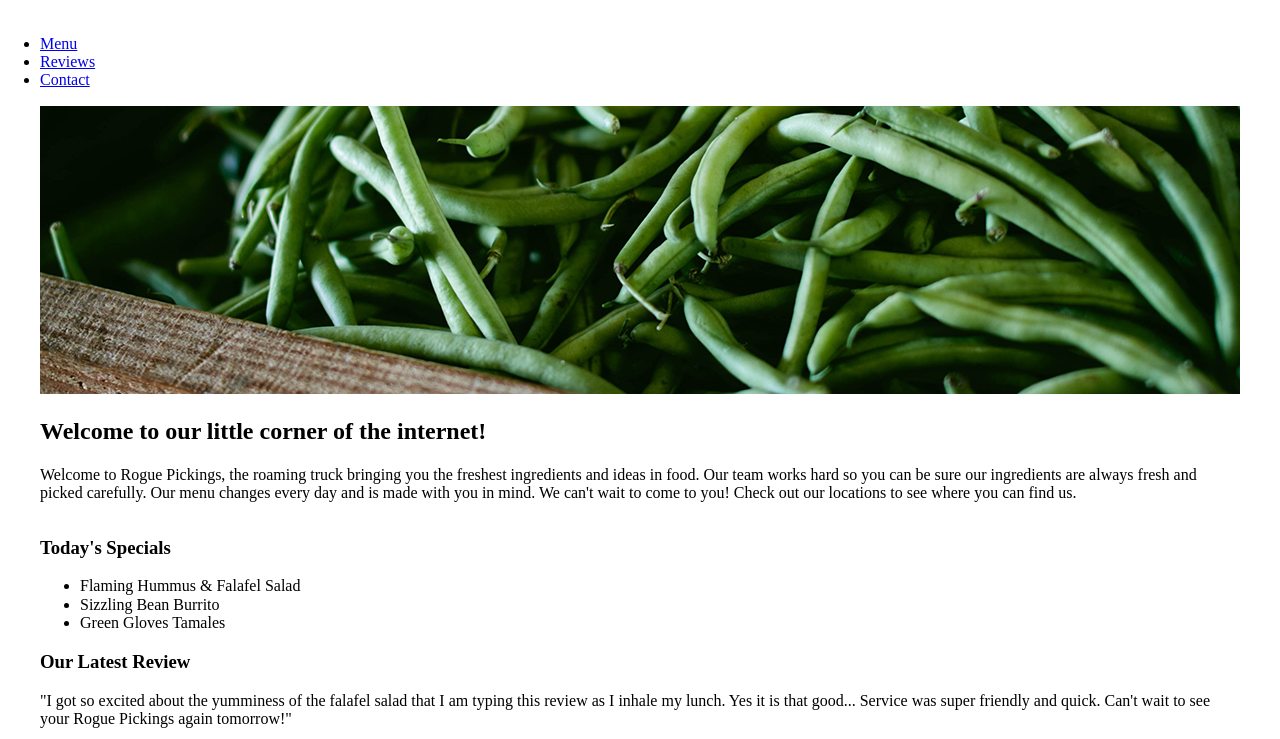
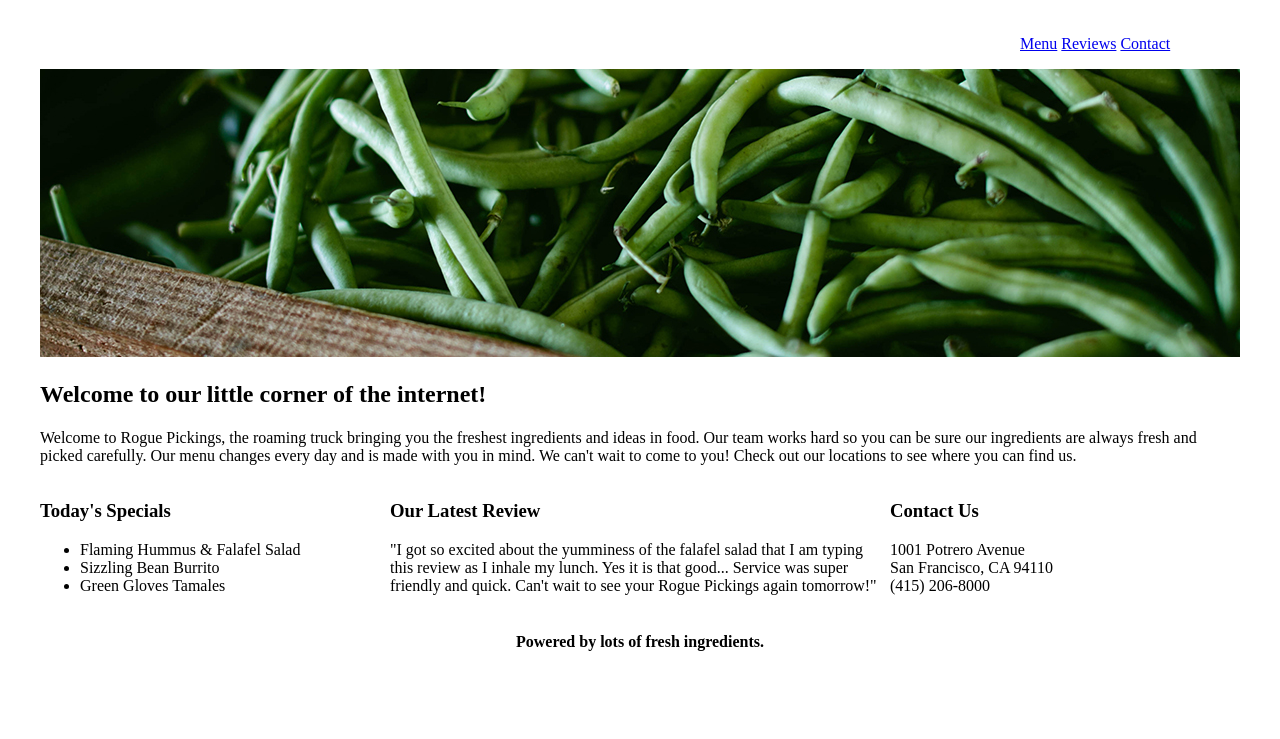
Before and after one commit to DMCatanach/skillcrush-rogue-pickings, a plain HTML site: page index.html in a window 1280 px wide. Shown: the part 61-800 px from the top of the page. Drawn offline with Linux system fonts and the light colour scheme.

Commit message:
adds grid styling

```diff
--- a/css/main.css
+++ b/css/main.css
@@ -4,12 +4,45 @@ body {
 
 }
 
-/** GRID **/
-
 .content-wrapper {
 	margin:  0 auto;
 	overflow: auto;
 	width:  1200px;
+}
+
+header h1 {
+	width: 300px;
+	float: left;
+}
+
+header nav {
+	width: 300px;
+	float: right;
+}
+
+header nav ul li {
+	display: inline-block;
+}
+
+#menu, #reviews, #contact {
+	box-sizing: border-box;
+	float: left;
+}
+
+#menu {
+	width: 350px;
+}
+
+#reviews {
+	width: 500px;
+}
+
+#contact {
+	width: 350px;
+}
+
+footer {
+	text-align: center;
 }
 
 /*.half-width {
```
